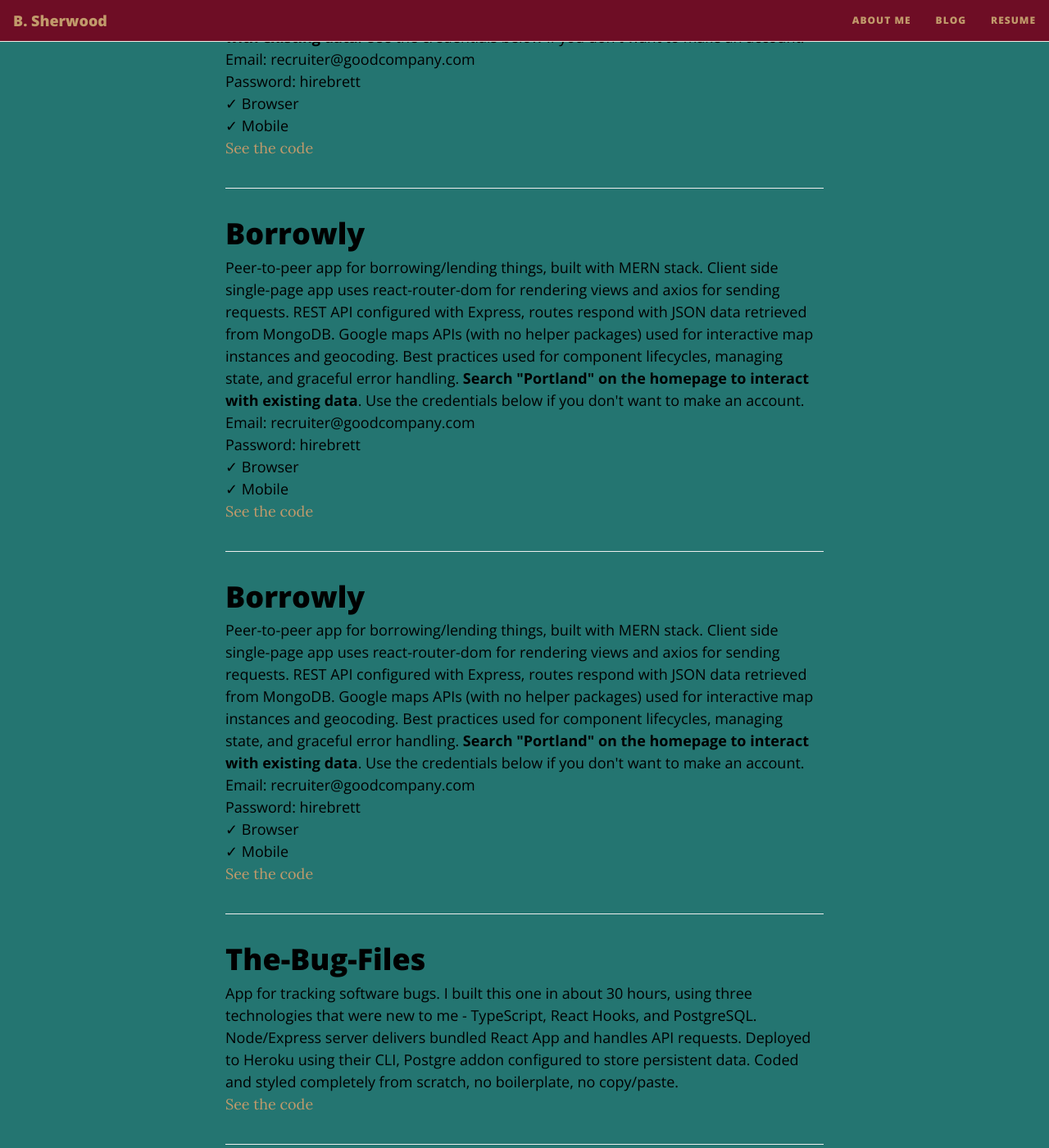
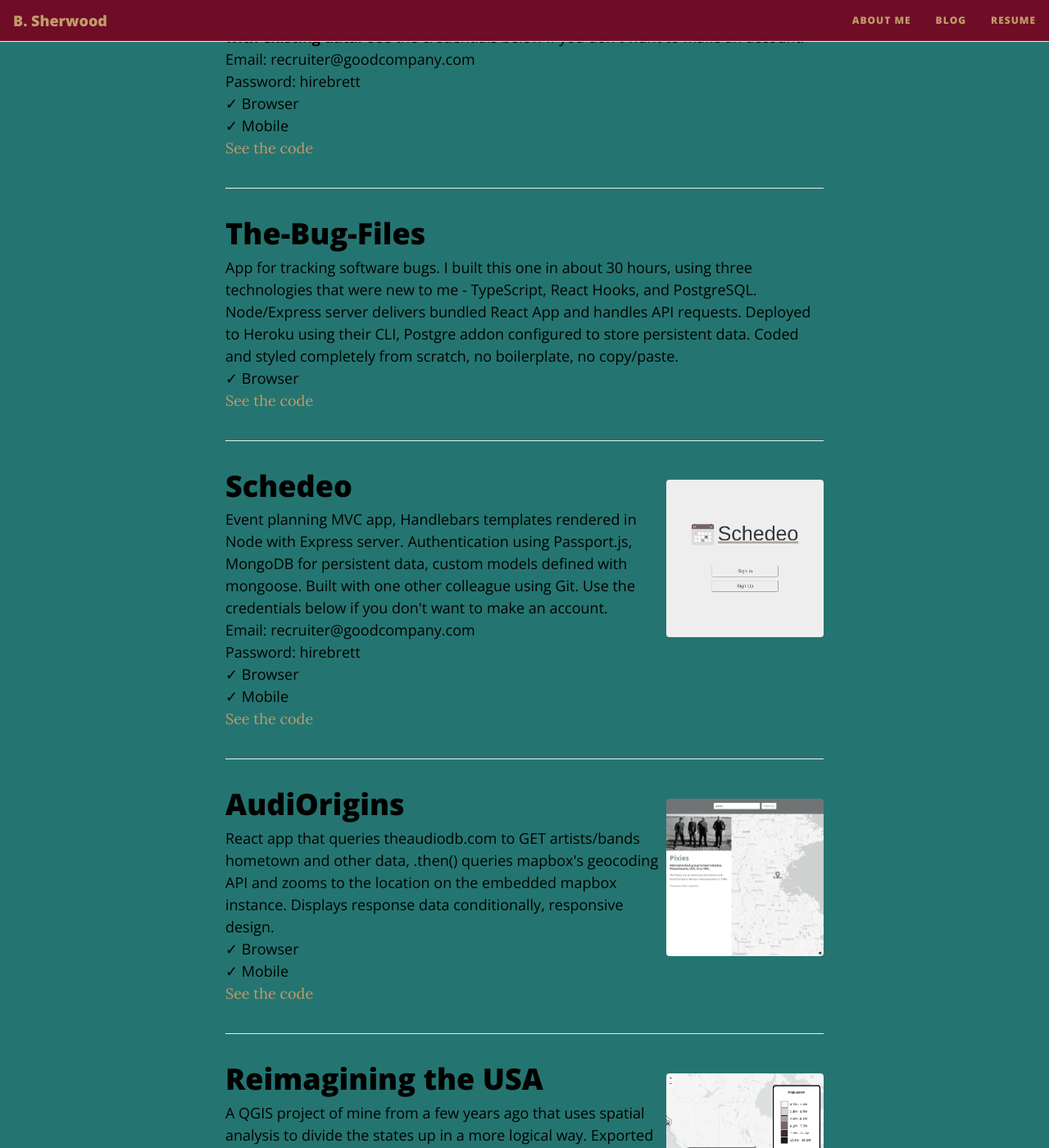
Before and after one commit to clockmakerbrett/clockmakerbrett.github.io, a Jekyll site: the page built from index.html, in a window 1280 px wide and 1400 px high, scrolled down 1127 px. Shown: the whole window at 82% size. Built offline with Jekyll 4.4.1, drawn with Linux system fonts in a browser that asks for light colours; nearby versions of some CDN libraries; the list of posts is cut into pages by our own code.

```diff
--- a/index.html
+++ b/index.html
@@ -14,57 +14,15 @@
     Make sure to <i>checkout</i> my
     <span class="code">GitHub => <a href="https://github.com/clockmakerbrett" target="_blank">my repos</a></span>
     and <i>inspect</i> my
-    <span class="code"
-      >Codewars =>
-      <a href="https://www.codewars.com/users/clockmakerbrett" target="_blank" style="color: #c19a6b">my rank</a></span
-    >
+    <span class="code">Codewars =>
+      <a href="https://www.codewars.com/users/clockmakerbrett" target="_blank" style="color: #c19a6b">my rank</a></span>
   </p>
 </div>
 <div>
-  <iframe
-    class="youtube-video"
-    src="https://www.youtube.com/embed/55j0BYv2fWk"
-    frameborder="0"
+  <iframe class="youtube-video" src="https://www.youtube.com/embed/55j0BYv2fWk" frameborder="0"
     allow="accelerometer; autoplay; clipboard-write; encrypted-media; gyroscope; picture-in-picture"
-    allowfullscreen
-  ></iframe>
+    allowfullscreen></iframe>
 </div>
-<div class="posts-list">
-  <article class="post-preview">
-    <a href="https://borrowly-life.herokuapp.com/" target="_blank">
-      <h2 class="post-title">Borrowly</h2>
-    </a>
-    <div class="post-entry-container">
-      <div class="post-entry">
-        Peer-to-peer app for borrowing/lending things, built with MERN stack. Client side single-page app uses
-        react-router-dom for rendering views and axios for sending requests. REST API configured with Express, routes
-        respond with JSON data retrieved from MongoDB. Google maps APIs (with no helper packages) used for interactive
-        map instances and geocoding. Best practices used for component lifecycles, managing state, and graceful error
-        handling. <b>Search "Portland" on the homepage to interact with existing data</b>. Use the credentials below if
-        you don't want to make an account.<br />Email: recruiter@goodcompany.com <br />Password: hirebrett <br />&check;
-        Browser <br />&check; Mobile
-      </div>
-      <a class="repo-link" href="https://github.com/clockmakerbrett/borrowly" target="_blank">See the code</a>
-    </div>
-  </article>
-  <div class="posts-list">
-    <article class="post-preview">
-      <a href="https://borrowly-life.herokuapp.com/" target="_blank">
-        <h2 class="post-title">Borrowly</h2>
-      </a>
-      <div class="post-entry-container">
-        <div class="post-entry">
-          Peer-to-peer app for borrowing/lending things, built with MERN stack. Client side single-page app uses
-          react-router-dom for rendering views and axios for sending requests. REST API configured with Express, routes
-          respond with JSON data retrieved from MongoDB. Google maps APIs (with no helper packages) used for interactive
-          map instances and geocoding. Best practices used for component lifecycles, managing state, and graceful error
-          handling. <b>Search "Portland" on the homepage to interact with existing data</b>. Use the credentials below
-          if you don't want to make an account.<br />Email: recruiter@goodcompany.com <br />Password: hirebrett
-          <br />&check; Browser <br />&check; Mobile
-        </div>
-        <a class="repo-link" href="https://github.com/clockmakerbrett/borrowly" target="_blank">See the code</a>
-      </div>
-    </article>
 <div class="posts-list">
   <article class="post-preview">
     <a href="https://borrowly-life.herokuapp.com/" target="_blank">
@@ -150,9 +109,8 @@
         logical way. Exported to and overlayed on an OpenLayers webmap instance. Uses jQuery for interactivity -
         assigning event listeners and DOM manipulation. Custom CSS.<br />&check; Browser
       </div>
-          <a class="repo-link" href="https://github.com/clockmakerbrett/reimagining-the-usa" target="_blank"
-            >See the code</a
-          >
+      <a class="repo-link" href="https://github.com/clockmakerbrett/reimagining-the-usa" target="_blank">See the
+        code</a>
     </div>
   </article>
   <article class="post-preview">
```
Also changed, not shown: other parts of index.html (+1 -0 lines). Lines whose indentation alone changed are shown as unchanged.
